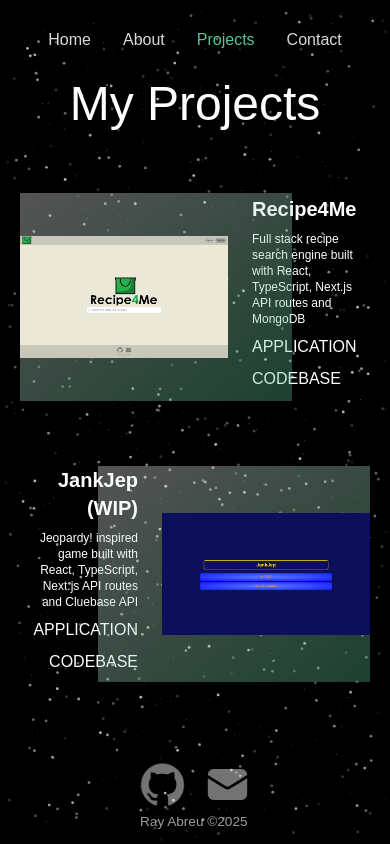
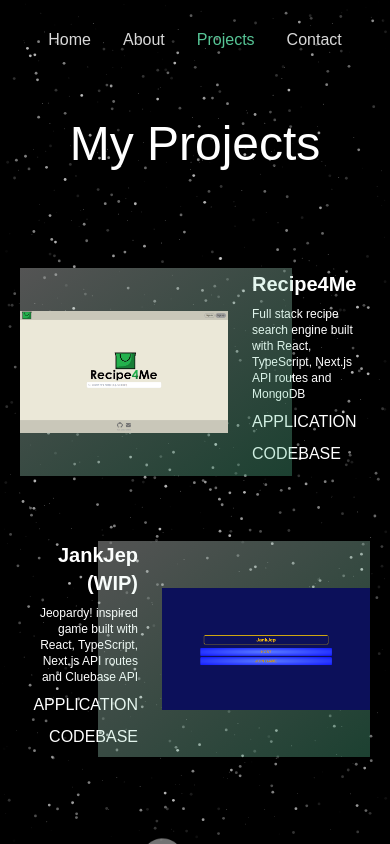
Before and after one commit to rabreu2/rays-website, a Next.js app in the folder rays-website/: page /projects in a window 390 px wide. Built offline with nearby package versions, Linux system fonts and the light colour scheme.

Commit message:
small responsiveness margin changes

```diff
--- a/rays-website/app/about/page.tsx
+++ b/rays-website/app/about/page.tsx
@@ -59,8 +59,8 @@ export default function About() {
 
   return (
     <div className="flex flex-col text-center justify-center bg-black">
-      <h1 className="text-white text-5xl sm:text-7xl sm:mt-0 mt-11 mb-[85px]">About Me</h1>
-      <div className="flex flex-col xl:flex-row justify-center items-center space-y-12 xl:space-y-0 xl:space-x-12">
+      <h1 className="text-white text-5xl md:text-6xl xl:text-7xl mt-11 mb-[85px] sm:mt-[90px] md:mt-[110px] lg:mt-[135px] xl:mt-0">About Me</h1>
+      <div className="flex flex-col xl:flex-row justify-center items-center space-y-12 xl:space-y-0 xl:space-x-12 px-2.5">
         <div className="text-white max-w-xl text-xl">
           <motion.div
             initial={{ opacity: 0, x: -50 }}
--- a/rays-website/app/contact/page.tsx
+++ b/rays-website/app/contact/page.tsx
@@ -5,8 +5,8 @@ import { motion } from "motion/react";
 
 export default function Contact() {
   return (
-    <div className="flex flex-col text-center items-center xl:justify-center bg-black">
-      <h1 className="text-white text-5xl sm:text-7xl sm:mt-0 mt-11 mb-5 xl:mb-[85px]">Contact Me</h1>
+    <div className="flex flex-col text-center items-center xl:justify-center bg-black sm:mb-[384px] md:mb-[329px] lg:mb-[279px] xl:mb-0">
+      <h1 className="text-white text-5xl md:text-6xl xl:text-7xl sm:mt-0 mt-11 mb-10 sm:mb-[135px] xl:mb-0">Contact Me</h1>
       <motion.div
         initial={{ opacity: 0 }}
         animate={{ opacity: 1 }}
--- a/rays-website/app/projects/page.tsx
+++ b/rays-website/app/projects/page.tsx
@@ -8,9 +8,9 @@ import Image from "next/image";
 export default function Projects() {
   return (
     <div className="transition-all duration-300 ease-in-out flex items-center justify-center bg-black w-full">
-      <div className="w-full px-5 lg:px-10">
+      <div className="w-full px-5 lg:px-10 pt-10 sm:pt-0">
         <div className="flex items-center justify-center">
-          <h1 className="text-white text-5xl md:text-6xl xl:text-7xl mb-[65px] sm:mb-[120px] md:my-[80px] lg:my-[100px] 2xl:my-[150px]">
+          <h1 className="text-white text-5xl md:text-6xl xl:text-7xl mb-[100px] sm:mb-[120px] md:my-[80px] lg:my-[135px] 2xl:my-[150px]">
             My Projects
           </h1>
         </div>
```
